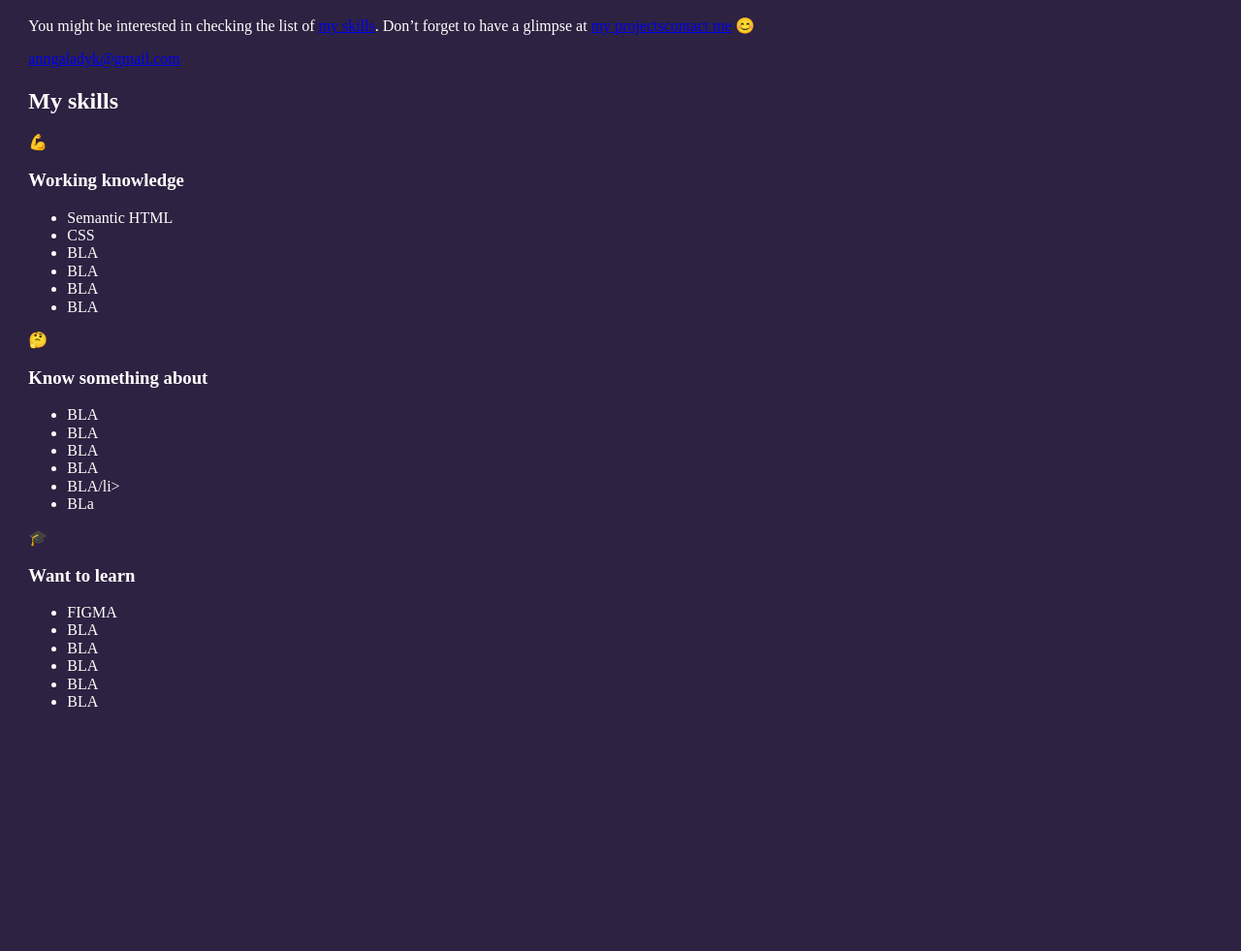
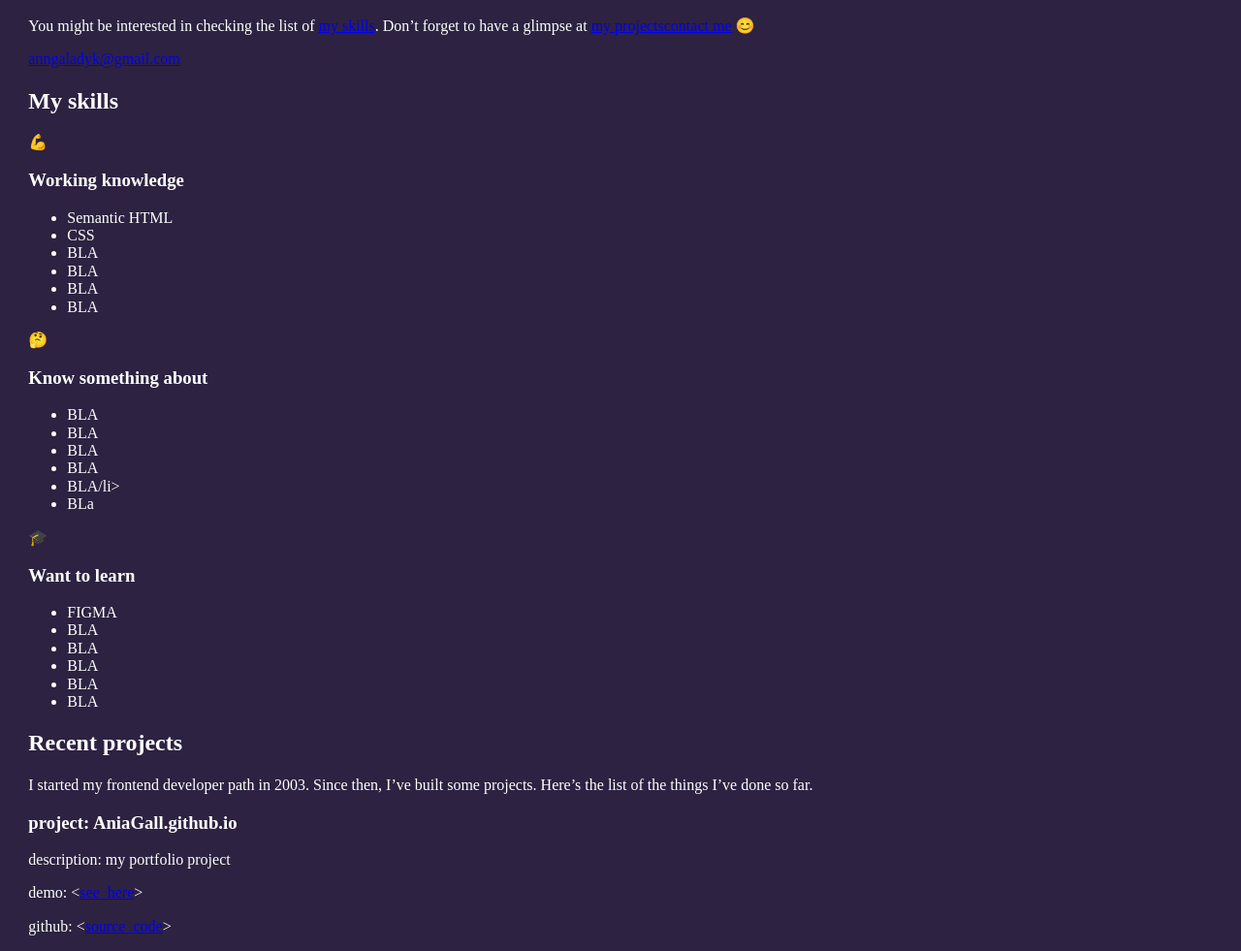
Before and after one commit to AniaGall/AniaGall.github.io, a website built with webpack: page src/pages/index.html in a window 1280 px wide. Shown: the part 80-1061 px from the top of the page at 97% size. Before the commit the page ends 829 px from the top, so only its background shows below. Built offline with nearby package versions, Linux system fonts and the light colour scheme.

Commit message:
section projects

```diff
--- a/src/pages/index.html
+++ b/src/pages/index.html
@@ -77,6 +77,29 @@
           </ul>
         </article>
       </section>
+      <section class="projects">
+        <h2 class="projects__header">Recent projects</h2>
+        <p class="projects__description">
+          I started my frontend developer path in 2003. Since then, I’ve built some projects. Here’s the list of the things I’ve done so far.
+        </p>
+        <div class="projects-grid">
+          <article class="project">
+           <h3 class="project__title"><span>project:</span> <span>AniaGall.github.io</span></h3>
+           <p><span>description:</span>
+            <span>my portfolio project</span>
+          </p>
+          <p><span>demo:</span>
+            <span>&lt;<a href="#" title="AniaGall.github.io - demo">see_here</a>&gt;</span>
+          </p>
+          <p><span>github:</span>
+            <span>&lt;<a href="#" title="AniaGall.github.io - code">source_code</a>&gt;</span>
+          </p>
+
+          </article>
+
+        </div>
+
+      </section>
 
     </main>
   </body>
```
